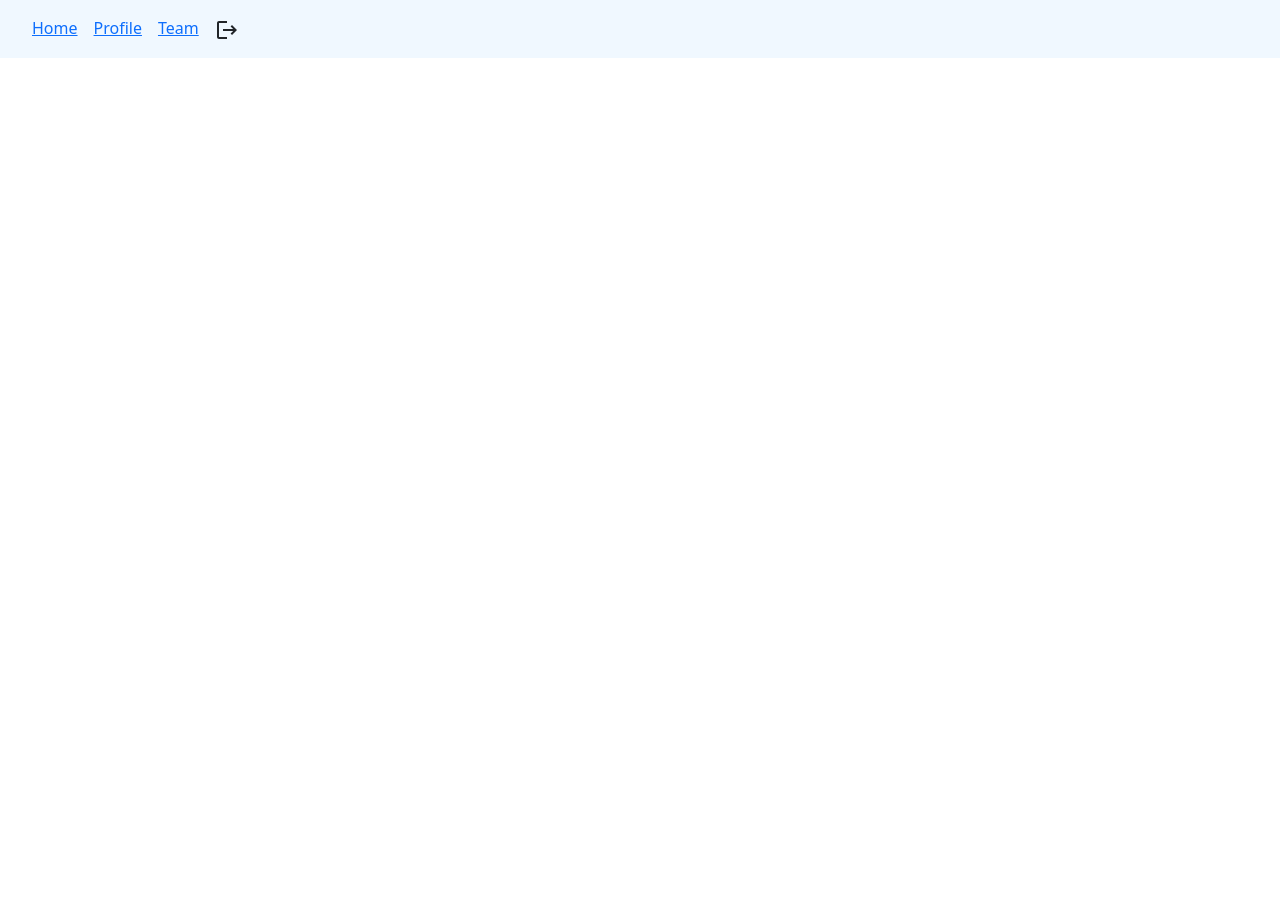
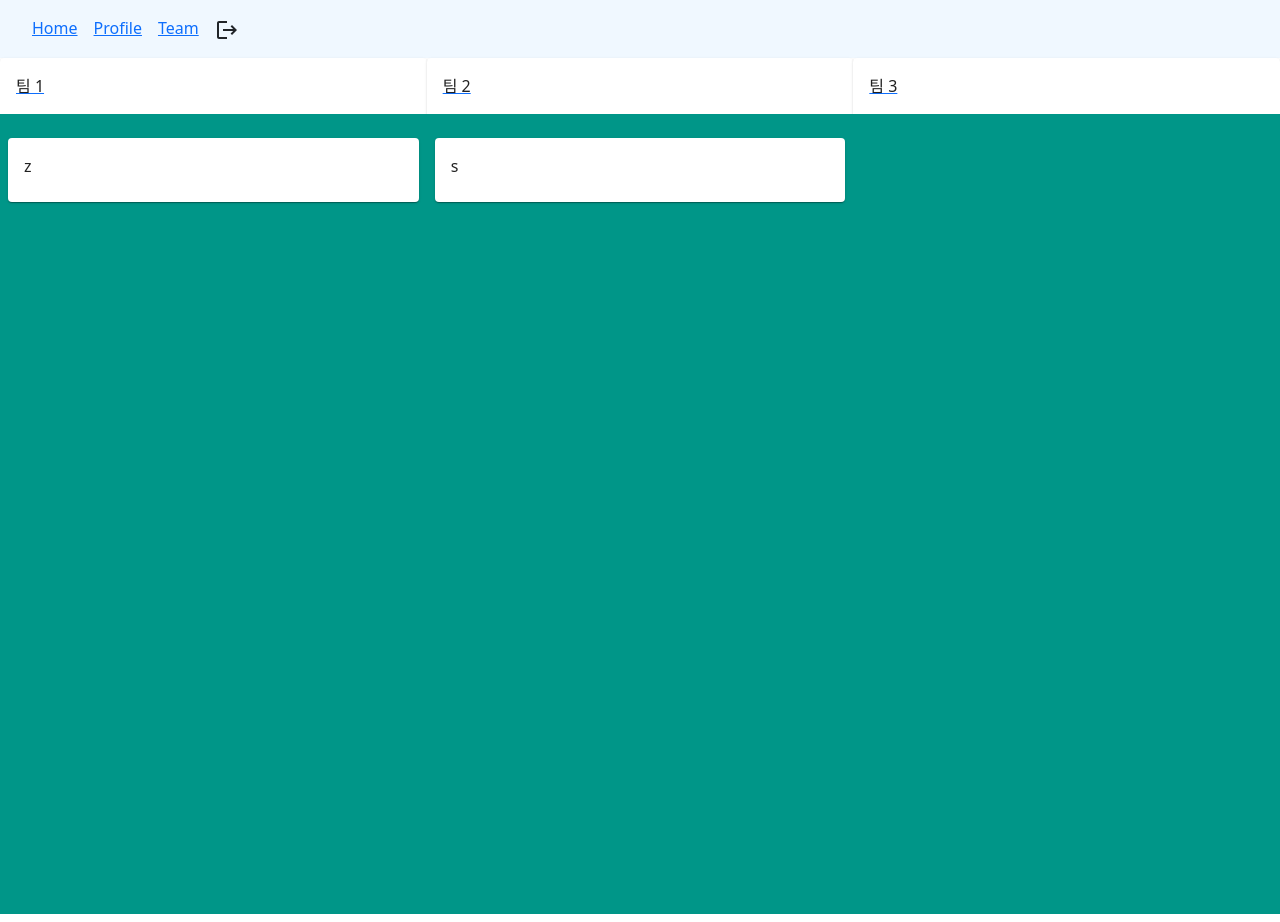
Before and after one commit to lactea94/beyondmeeting, a React (Create React App) app in the folder frontend/: page /teamlist/1213 in a window 1280 px wide. Before the commit this address had no page. Before the commit the page ends 800 px from the top, so only its background shows below. Built offline with nearby package versions, Linux system fonts and the light colour scheme.

Commit message:
REFACOTR: 팀 목록 및 회의 목록  라우터로 변경

```diff
--- a/frontend/src/App.js
+++ b/frontend/src/App.js
@@ -3,7 +3,8 @@ import {Routes, Route} from 'react-router-dom'
 import { Navbar } from './components/Navbar';
 import { Home } from './components/Home'
 import { Profile } from './components/Profile';
-import { Team } from './components/team/Team';
+import { TeamList } from './components/team/TeamList';
+import { MeetingList } from './components/team/MeetingList';
 
 function App() {
   return (
@@ -12,7 +13,9 @@ function App() {
       <Routes>
         <Route path='/' element={<Home/>}></Route>
         <Route path='profile' element={<Profile/>}></Route>
-        <Route path='team' element={<Team/>}></Route>
+        <Route path='teamlist' element={<TeamList/>}>
+          <Route path=':teamId' element={<MeetingList/>}></Route>
+        </Route>
       </Routes>
     </div>
   );
--- a/frontend/src/components/Navbar.js
+++ b/frontend/src/components/Navbar.js
@@ -30,7 +30,7 @@ export const Navbar = () => {
       { logged ? (
         <div className='nav-div'>
           <NavLink to='profile'>Profile</NavLink>
-          <NavLink to='team'>Team</NavLink>
+          <NavLink to='teamlist'>Team</NavLink>
           <LogoutIcon onClick={() => setLogged(!logged)}>Logout</LogoutIcon>
         </div>
         ): (
--- a/frontend/src/components/team/MeetingList.js
+++ b/frontend/src/components/team/MeetingList.js
@@ -1,29 +1,59 @@
+import { useParams } from 'react-router-dom'
 import { Grid, Card, CardContent} from '@mui/material';
 
-function MeetingList(props) {
-  const meets = props.user.team[props.nowTeamIndex].meeting
-  const nameList = meets.map((name) =>
-  <Grid item xs={4} sx={{p:'1'}} key={name}>
-      <Card sx={{m:1}}>
+export function MeetingList () {
+  const user = {
+    id: 0,
+    teams: [
+      {id:'124120', name:'팀 1', leader: true, meeting: ['a : 회의 완료', 'b : 회의 완료', 'c : 회의 중']},
+      {id:'1213', name:'팀 2', leader: false, meeting: ['z', 's']},
+      {id:'2123', name:'팀 3', leader: false, meeting: ['hi', 'hello', 'zbc', 'adf']}
+    ],
+  }
+  const { teamId } = useParams()
+  const teamList = user.teams
+  const temp = []
+
+  for (let index = 0; index < teamList.length; index++) {
+    if (teamList[index].id === teamId) {
+      temp.push(teamList[index])
+      break
+    }
+  }
+  const team = temp[0]
+  const meetingList = team.meeting.map((meeting) => {
+    return (
+      <Grid
+        key={meeting}
+        item xs={4}
+        sx={{
+          p:1
+        }}
+      >
+        <Card>
           <CardContent>
-          {name}
+            {meeting}
           </CardContent>
         </Card>
       </Grid>
     )
+  })
+
+
   return (
+    <Grid item container spacing={2}>
       <Grid
-    item
+        item xs={12}
         container
         sx={{
-      width: '100%',
           backgroundColor: '#009688',
-      m: 1,
+          height: '50rem',
+          my: 1,
+          py: 2
         }}
       >
-      {nameList}
+        {meetingList}
       </Grid>
-  )
-}
-
-export default MeetingList;
+    </Grid>
+  );
+};
--- a/frontend/src/components/team/Team.js
+++ /dev/null
@@ -1,58 +0,0 @@
-import { useState } from 'react'
-import { Grid, Box } from '@mui/material';
-import TeamList from './TeamList'
-import MeetingList from './MeetingList'
-import CreateTeam from './CreateTeam'
-import CreateMeeting from './CreateMeeting'
-import ManageTeam from './ManageTeam'
-
-export function Team() {
-
-  const user = {
-    id: 0,
-    team: [
-      {id:124120, name:'팀 1', leader: true, meeting: ['a : 회의 완료', 'b : 회의 완료', 'c : 회의 중']},
-      {id:1213, name:'팀 2', leader: false, meeting: ['z', 's']},
-      {id:2123, name:'팀 3', leader: false, meeting: ['hi', 'hello', 'zbc', 'adf']}
-    ],
-    leader: true
-  }
-
-  const [nowTeamIndex, setNowTeamIndex] = useState(1)
-
-  let manageTeamButtons
-  if (user.team[nowTeamIndex].leader) {
-    manageTeamButtons =
-      <Grid item xs={8}>
-        <Box
-          sx={{
-            display: 'flex',
-            width: '100%',
-            justifyContent: 'flex-end'
-          }}
-        >
-          {CreateMeeting()}
-          {ManageTeam()}
-        </Box>
-      </Grid>
-  }
-
-  return (
-    <Grid container>
-      <Grid className='team-list-title' item xs={4}>
-        팀 목록
-      </Grid>
-      <Grid className='meeting-list-title' item xs={8}>
-        회의 목록
-      </Grid>
-      <Grid item xs={4} container>
-        <TeamList user={user} nowTeamIndex={nowTeamIndex} setNowTeamIndex={setNowTeamIndex}/>
-      </Grid>
-      <Grid item xs={8} container>
-        <MeetingList user={user} nowTeamIndex={nowTeamIndex}/>
-      </Grid>
-      {CreateTeam()}
-      {manageTeamButtons}
-    </Grid>
-  );
-}
--- a/frontend/src/components/team/TeamList.js
+++ b/frontend/src/components/team/TeamList.js
@@ -1,36 +1,42 @@
+import { NavLink, Outlet } from 'react-router-dom'
 import { Grid, Card, CardContent} from '@mui/material';
 
-function TeamList(props) {
-  const teams = props.user.team
-  const teamList = []
-  for (let index = 0; index < teams.length; index++) {
-    teamList.push(
-      <Grid item
-      key={teams[index].id}
-      >
-        <Card sx={{m:1}}>
-          <CardContent>
-            {teams[index].name}
-          </CardContent>
-        </Card>
+export function TeamList () {
+  const user = {
+    id: 0,
+    teams: [
+      {id:'124120', name:'팀 1', leader: true, meeting: ['a : 회의 완료', 'b : 회의 완료', 'c : 회의 중']},
+      {id:'1213', name:'팀 2', leader: false, meeting: ['z', 's']},
+      {id:'2123', name:'팀 3', leader: false, meeting: ['hi', 'hello', 'zbc', 'adf']}
+    ],
+  }
+  const teamList = user.teams.map((team) => {
+    const url = `${team.id}`
+    return(
+      <Grid item xs={4} key={team.id}>
+        <NavLink
+          to={{
+            pathname: url,
+            state: {
+              team: {team}
+            }
+          }}
+        >
+          <Card>
+            <CardContent>
+              {team.name}
+            </CardContent>
+          </Card>
+        </NavLink>
       </Grid>
     )
-  }
-
+  })
   return (
-    <Grid
-      item
-      container
-      direction='column'
-      sx={{
-        width: '100%',
-        backgroundColor: '#fb8c00',
-        m: 1,
-      }}
-      >
-      {teamList}
+    <Grid container>
+      <Grid item container>
+        {teamList}
+      </Grid>
+      <Outlet/>
     </Grid>
   );
 };
-
-export default TeamList;
```
Lines whose indentation alone changed are shown as unchanged.
